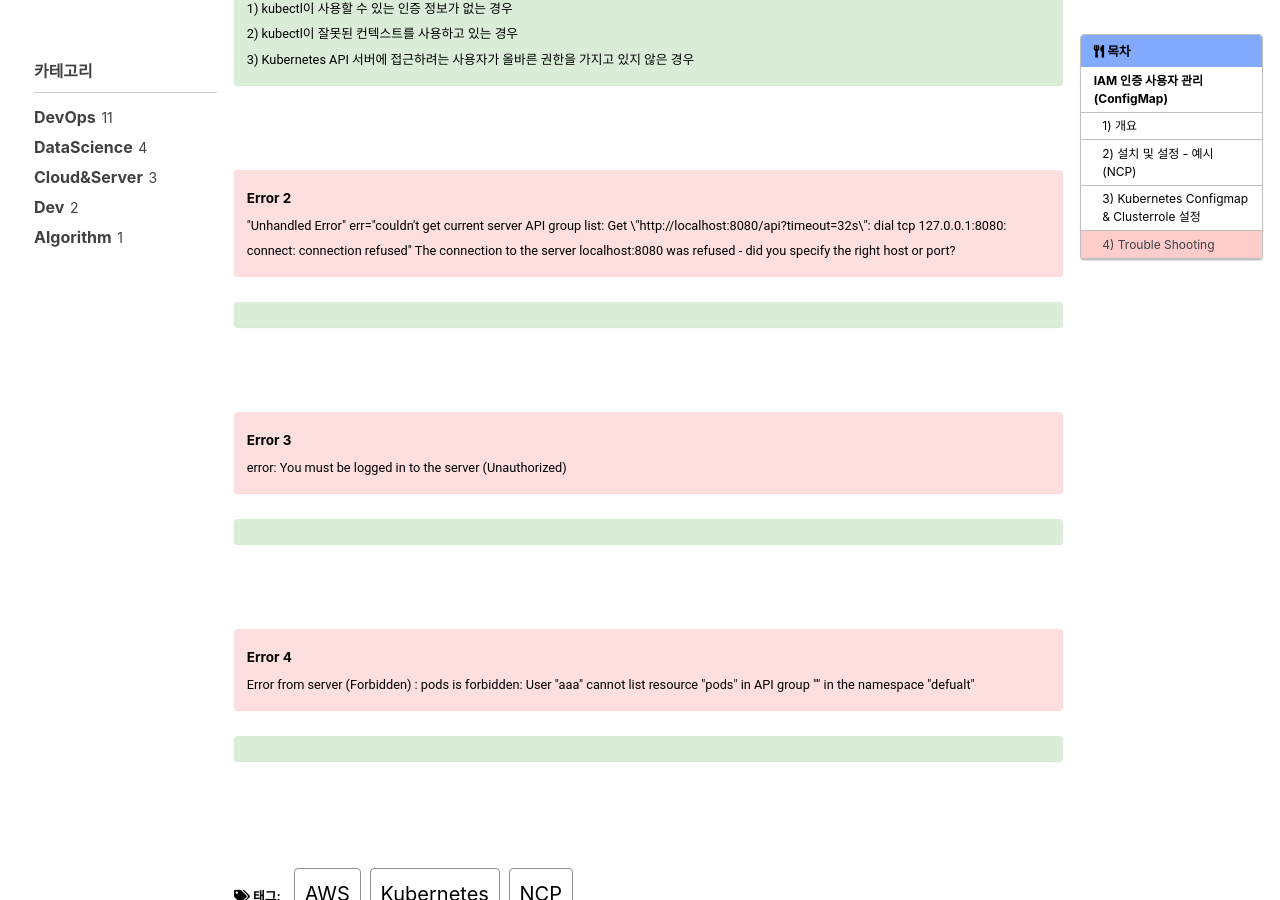
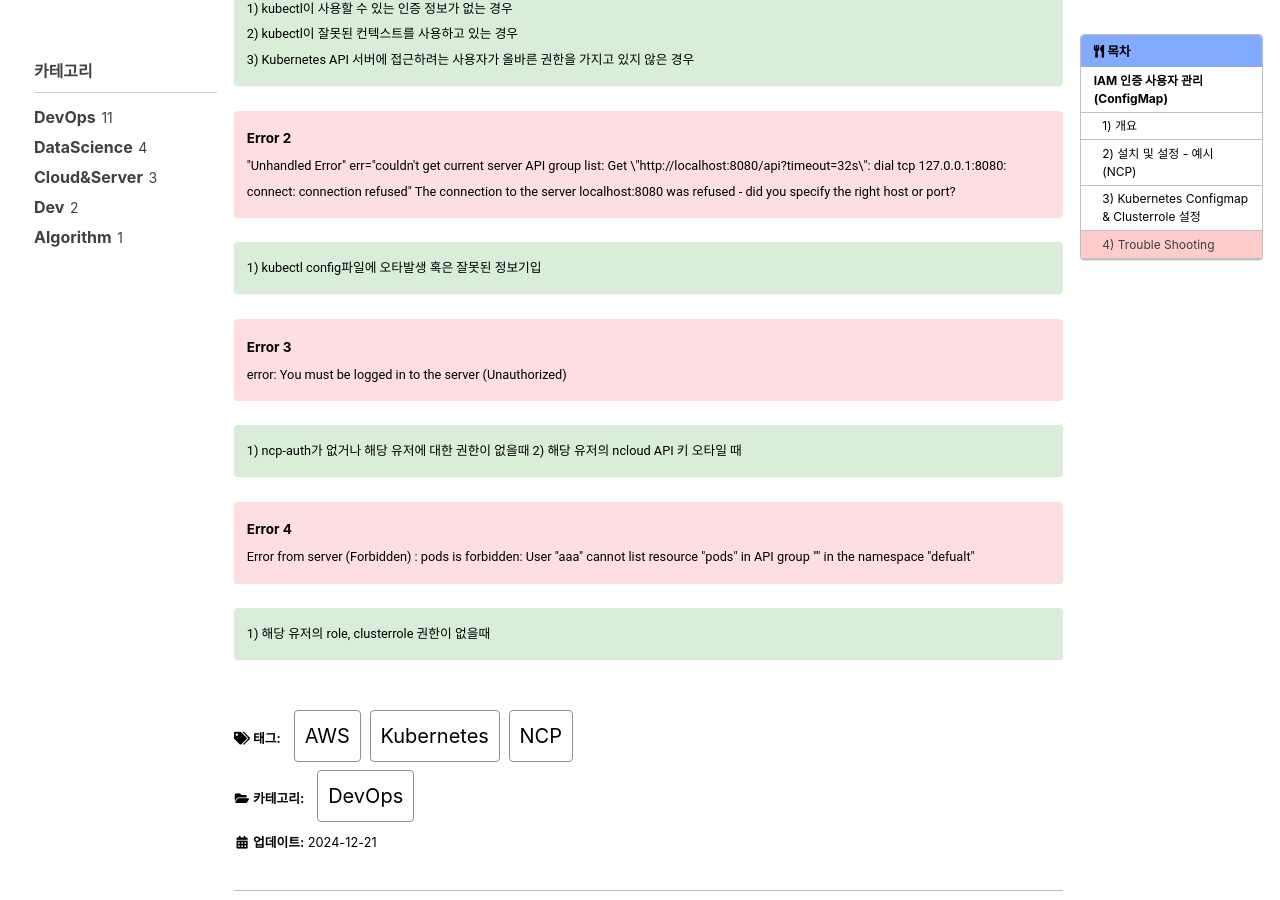
Before and after one commit to MeteorNote/MeteorNote.github.io, a Jekyll site: the page built from _posts/04. DevOps/NormalNote/2024-12-21-kubectl-iam.md, in a window 1280 px wide and 900 px high, scrolled down 2914 px. Built offline with Jekyll 4.4.1, drawn with Linux system fonts in a browser that asks for light colours; cached includes are drawn as plain includes; some web fonts are replaced; comment, search, counter and statistics services are not loaded.

Commit message:
update note

```diff
--- a/_posts/04. DevOps/NormalNote/2024-12-21-kubectl-iam.md
+++ b/_posts/04. DevOps/NormalNote/2024-12-21-kubectl-iam.md
@@ -130,29 +130,26 @@ error: You must be logged in to the server (the server has asked for the client
 2) kubectl이 잘못된 컨텍스트를 사용하고 있는 경우 <br>
 3) Kubernetes API 서버에 접근하려는 사용자가 올바른 권한을 가지고 있지 않은 경우
 </div>
-<br>
 <div class="notice--danger">
 <h3> Error 2 </h3>
 "Unhandled Error" err="couldn't get current server API group list: Get \"http://localhost:8080/api?timeout=32s\": dial tcp 127.0.0.1:8080: connect: connection refused"
 The connection to the server localhost:8080 was refused - did you specify the right host or port?
 </div>
 <div class="notice--success">
-
+1) kubectl config파일에 오타발생 혹은 잘못된 정보기입
 </div>
-<br>
 <div class="notice--danger">
 <h3> Error 3 </h3>
 error: You must be logged in to the server (Unauthorized)
 </div>
 <div class="notice--success">
-
+1) ncp-auth가 없거나 해당 유저에 대한 권한이 없을때
+2) 해당 유저의 ncloud API 키 오타일 때
 </div>
-<br>
 <div class="notice--danger">
 <h3> Error 4 </h3>
 Error from server (Forbidden) : pods is forbidden: User "aaa" cannot list resource "pods" in API group "" in the namespace "defualt"
 </div>
 <div class="notice--success">
-
+1) 해당 유저의 role, clusterrole 권한이 없을때
 </div>
-<br>
```
